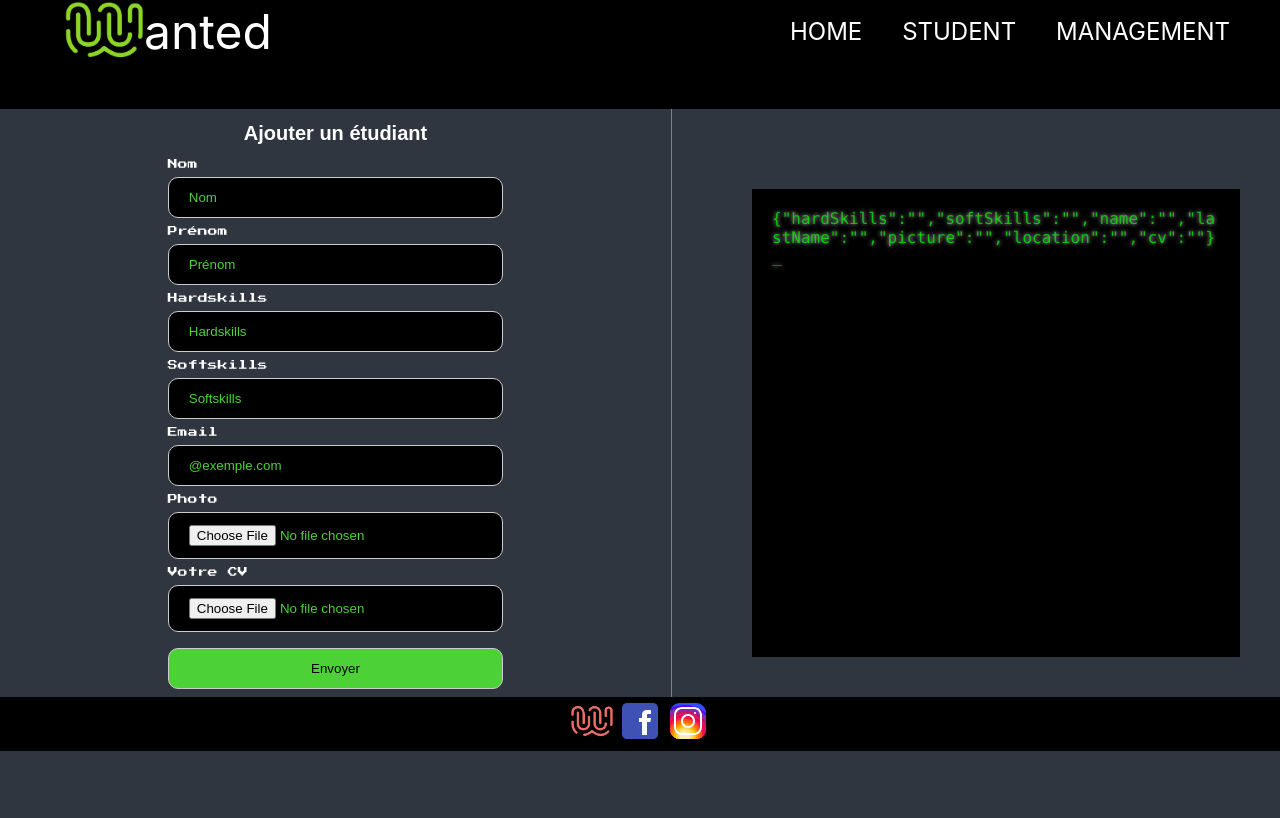
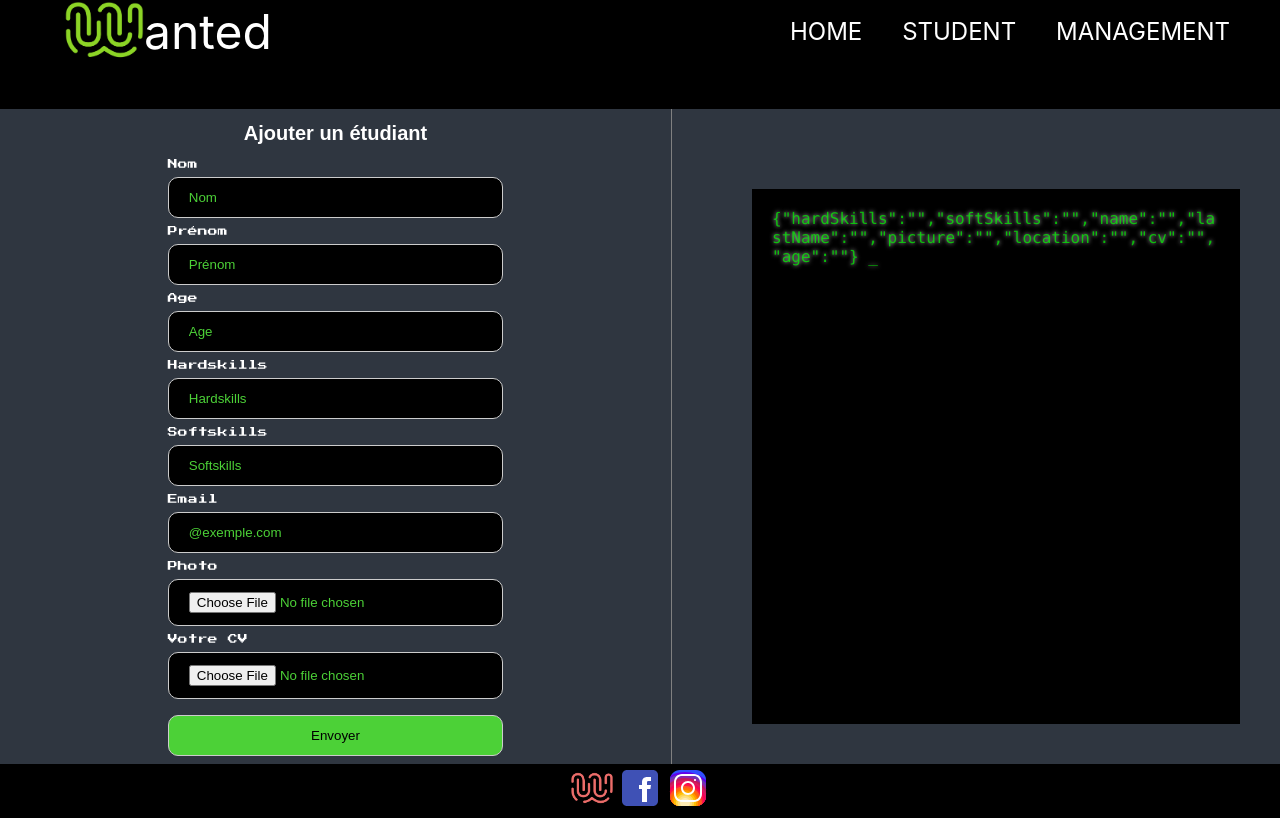
Before and after one commit to zekriyassine/Hackathon, a React (Create React App) app: page /form in a window 1280 px wide. Shown: the part 846-1664 px from the top of the page. Before the commit the page ends 1597 px from the top, so only its background shows below. Built offline with nearby package versions, Linux system fonts and the light colour scheme.

Commit message:
rajout de l'age au formulaire

```diff
--- a/src/Components/Form/index.jsx
+++ b/src/Components/Form/index.jsx
@@ -16,6 +16,7 @@ class Form extends React.Component {
             picture: "",
             location: "",
             cv:"",
+            age:""
 
 
         }
@@ -90,6 +91,18 @@ class Form extends React.Component {
                                 onChange={this.onChange}
                                 value={this.state.lastName}
                                 placeholder="Prénom"
+
+
+                            />
+                        </div>
+                        <div className="form-data">
+                            <label htmlFor="age">Age</label>
+                            <input type="text"
+                                id="age"
+                                name="age"
+                                onChange={this.onChange}
+                                value={this.state.age}
+                                placeholder="Age"
 
 
                             />
```
